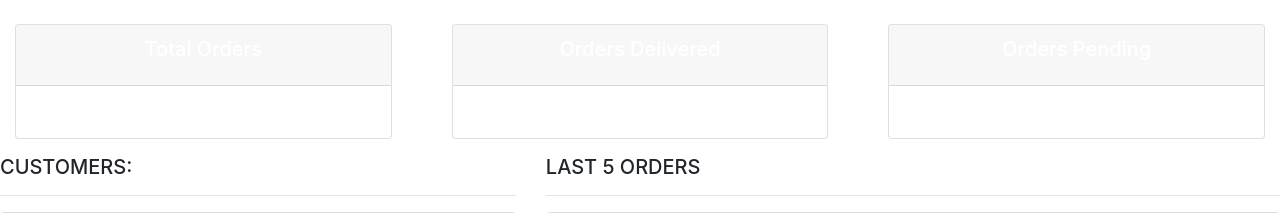
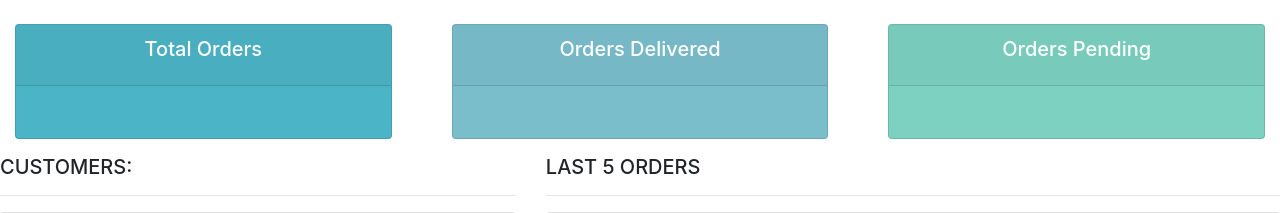
Before and after one commit to EdmondEhimare/crm, a Django app: page / in a window 1280 px wide. Shown: the part 56-269 px from the top of the page. Run offline with Django 3.2, Linux system fonts and the light colour scheme; some libraries are stand-ins or nearby versions.

Commit message:
created main.css file in css folder, edited the static settings.py

```diff
--- a/accounts/templates/accounts/customer.html
+++ b/accounts/templates/accounts/customer.html
@@ -66,4 +66,4 @@
     </div>
 </div>
 
-{% endblock content%}
+{% endblock content %}
--- a/accounts/templates/accounts/main.html
+++ b/accounts/templates/accounts/main.html
@@ -1,9 +1,12 @@
+{% load static %}
+
 <!DOCTYPE html>
 <html>
 <head>
     <title>CRM</title>
+    <link rel="stylesheet" type="text/css" href="{% static '/css/main.css' %}">
+
     <link rel="stylesheet" href="https://stackpath.bootstrapcdn.com/bootstrap/4.3.1/css/bootstrap.min.css" integrity="sha384-ggOyR0iXCbMQv3Xipma34MD+dH/1fQ784/j6cY/iJTQUOhcWr7x9JvoRxT2MZw1T" crossorigin="anonymous">
-
 </head>
 <body>
     {% include 'accounts/navbar.html' %}
--- a/crm/settings.py
+++ b/crm/settings.py
@@ -120,3 +120,7 @@
 # https://docs.djangoproject.com/en/3.0/howto/static-files/
 
 STATIC_URL = '/static/'
+
+STATICFILES_DIRS = [
+    os.path.join(BASE_DIR, 'static')
+]
--- /dev/null
+++ b/static/css/main.css
@@ -0,0 +1,20 @@
+#logo{
+    }
+
+    body{
+        background-color: #ebeff5;
+    }
+
+
+    #total-orders{
+        background-color: #4cb4c7;
+    }
+
+
+    #orders-delivered{
+        background-color: #7abecc;
+    }
+
+    #orders-pending{
+        background-color: #7CD1C0;
+    }
```
